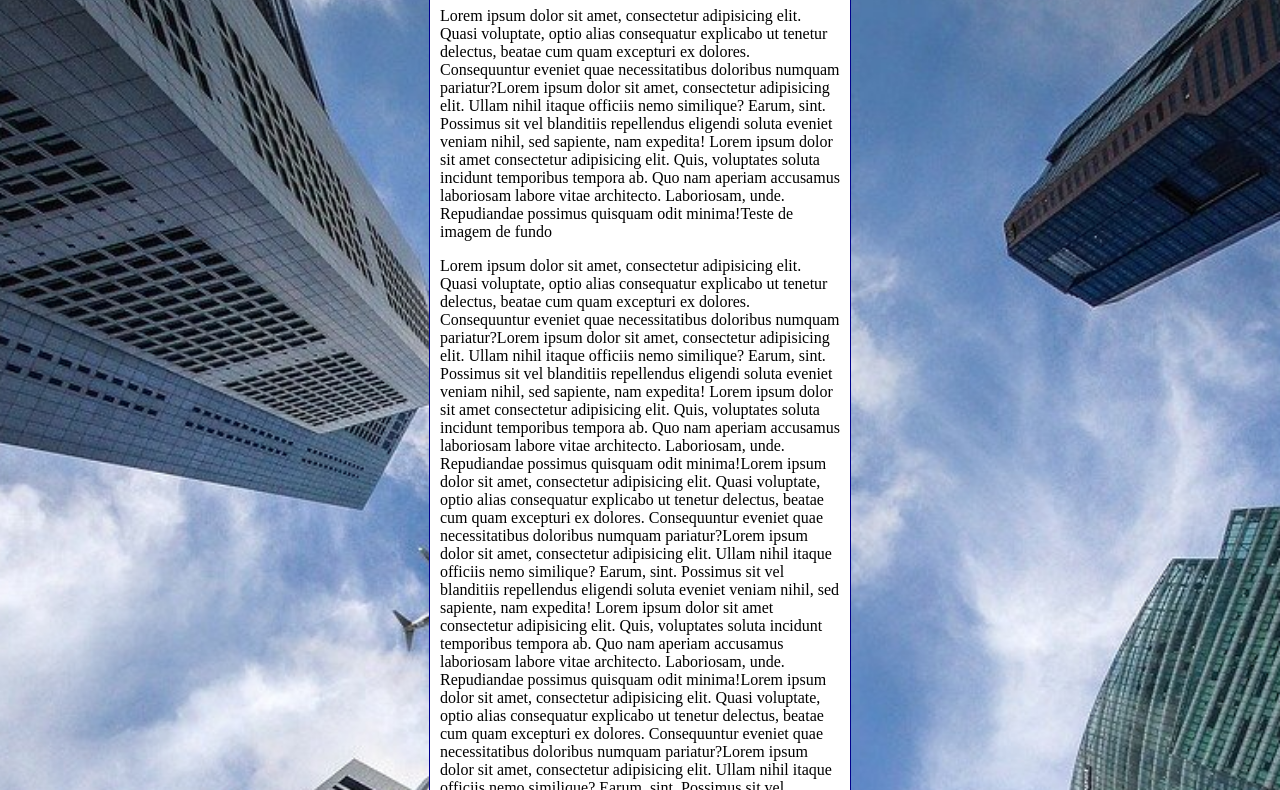
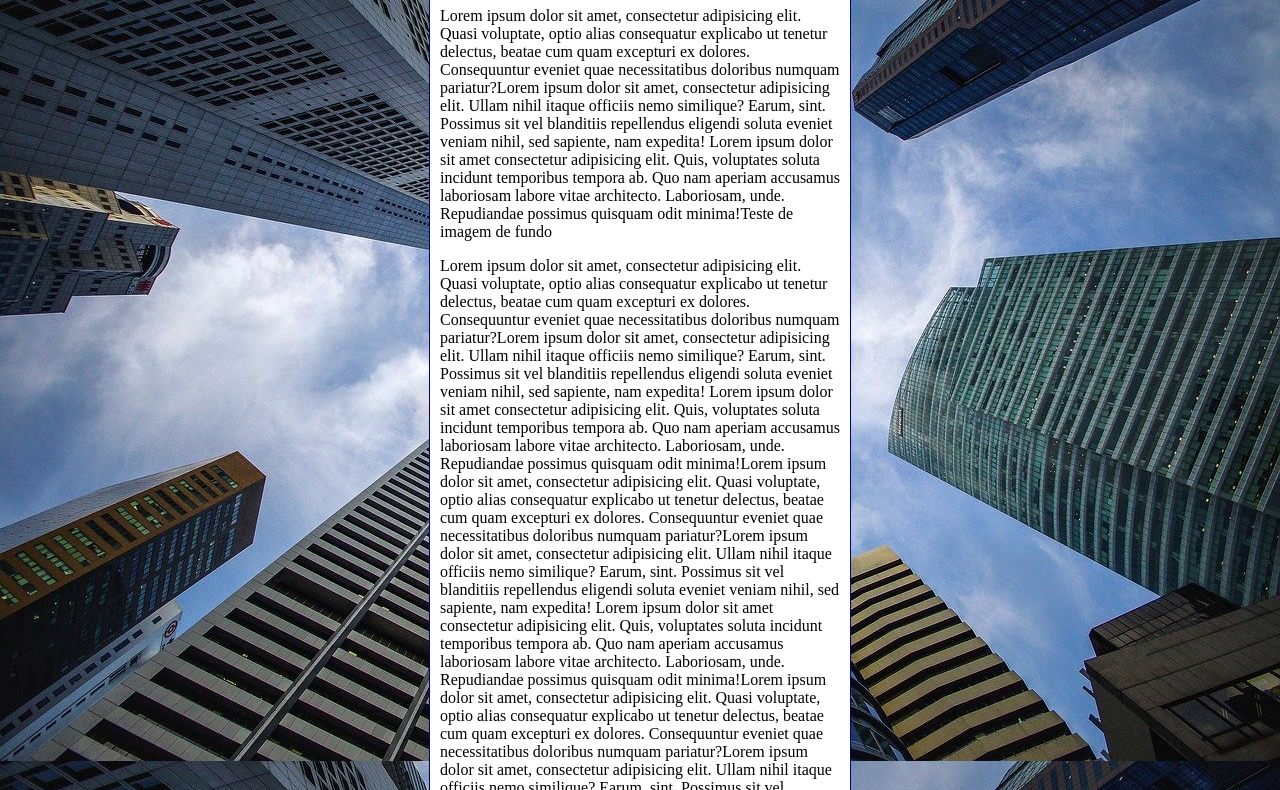
Before and after one commit to gabrielmarques23/html-css, a plain HTML site: page exercicios/ex022/fundo006.html in a window 1280 px wide. Shown: the part 92-882 px from the top of the page. Drawn offline with Linux system fonts and the light colour scheme.

Commit message:
Adicionando shorthands no background

```diff
--- a/exercicios/ex022/fundo006.html
+++ b/exercicios/ex022/fundo006.html
@@ -4,21 +4,18 @@
 <head>
     <meta charset="UTF-8">
     <meta name="viewport" content="width=device-width, initial-scale=1.0">
-    <title>Document</title>
+    <title>Fundo fixo de tela</title>
 </head>
 
 <style>
 body{
-    background-color: black;
-    background-image: url(imagens/wallpaper002.jpg);
-    background-position: center center;
-    background-repeat: no-repeat;
+    background: black url(imagens/wallpaper002.jpg) center no-repeat fixed;
     background-size: cover;
 
 }
 main{
     background-color: white;
-    width: 400px;
+    max-width: 400px;
     padding: 10px;
     margin: auto;
     border: 1px solid darkblue;
```
